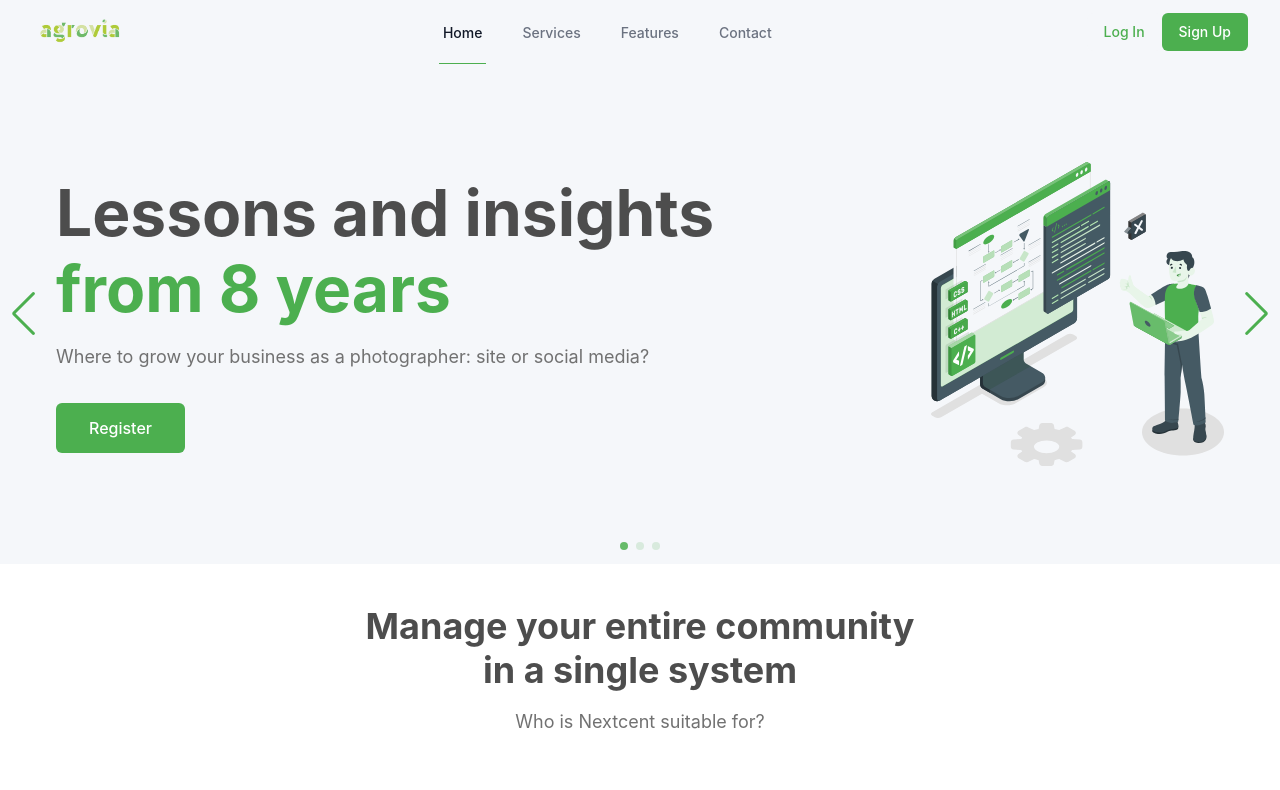
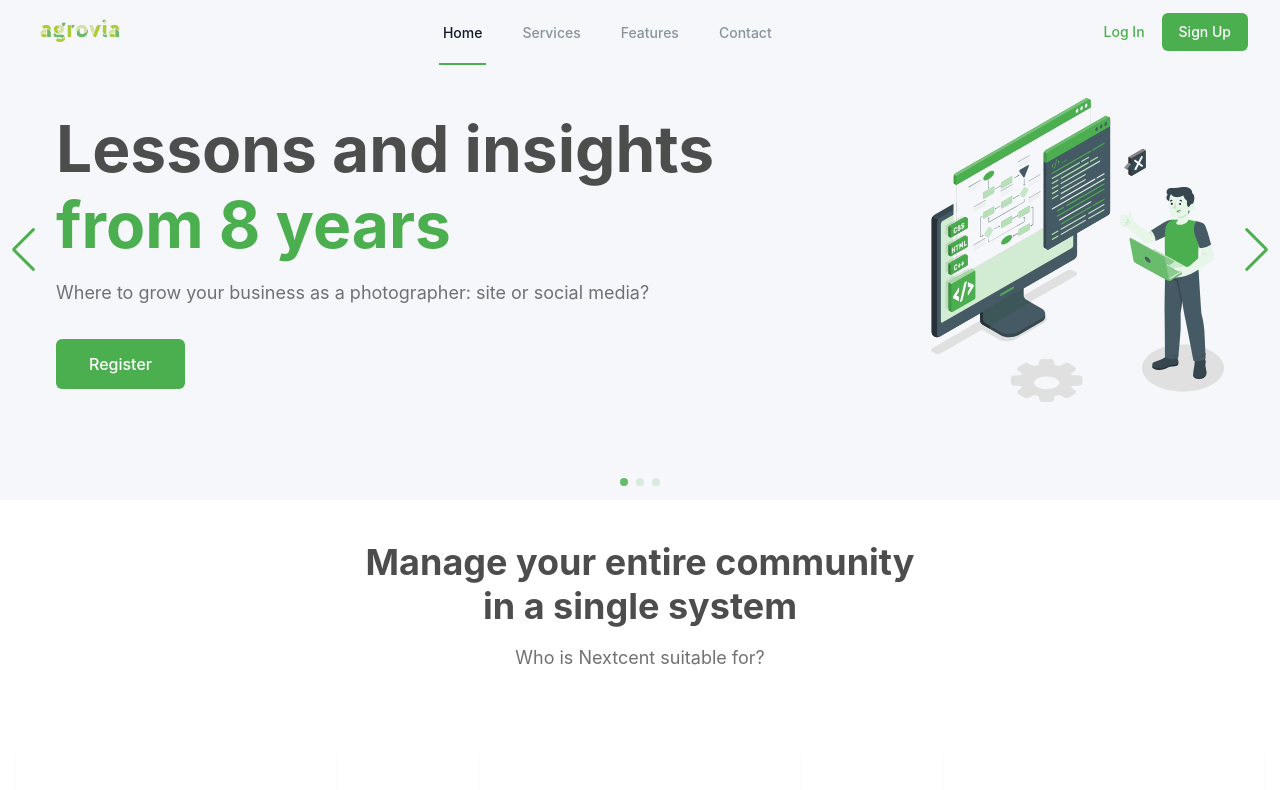
Before and after one commit to zestones/react-landing-page-template, a React (Vite) app in the folder agrovia/: page / in a window 1280 px wide. Shown: the top 790 px of the page. Built offline with nearby package versions, Linux system fonts and the light colour scheme.

Commit message:
feat: header navigation

```diff
--- a/agrovia/src/components/Achievements/Achievements.jsx
+++ b/agrovia/src/components/Achievements/Achievements.jsx
@@ -6,7 +6,7 @@ import TouchIcon from "../../assets/touch-icon.png";
 
 function Achievements() {
     return (
-        <section className="achievements bg-neutral-silver">
+        <section className="achievements bg-neutral-silver" id='achievements'>
             <div className="container mx-auto px-4 py-10 flex flex-row items-center">
                 <div className="container mx-auto px-4">
                     <h2 className="h2 text-neutral-d_grey">Helping a local <br />
--- a/agrovia/src/components/Community/Community.jsx
+++ b/agrovia/src/components/Community/Community.jsx
@@ -5,7 +5,7 @@ import FacilityIcon from '../../assets/facility-icon.png'
 
 function Community() {
     return (
-        <section className="community">
+        <section className="community" id='community'>
             <div className="container mx-auto px-4 py-10">
                 <div className="text-center">
                     <h2 className="h2 mb-4 text-neutral-d_grey">Manage your entire community <br />in a single system</h2>
--- a/agrovia/src/components/Footer/Footer.jsx
+++ b/agrovia/src/components/Footer/Footer.jsx
@@ -9,7 +9,7 @@ import TwitterIcon from '../../assets/twitter-icon.svg'
 function Footer() {
 
     return (
-        <footer className="bg-neutral-black text-white">
+        <footer className="bg-neutral-black text-white" id='footer'>
             <div className="container mx-auto flex flex-row justify-center items-center px-4 py-10 w-full">
                 <div className="flex flex-col space-y-4 w-1/4">
                     <img src={Logo} alt="Agrovia" className="w-32 h-auto" />
--- a/agrovia/src/components/Header/Header.jsx
+++ b/agrovia/src/components/Header/Header.jsx
@@ -1,8 +1,33 @@
+import { useState, useEffect } from 'react';
 import logo from '../../assets/logo.png';
 
 function Header() {
+    const [activeLink, setActiveLink] = useState('hero');
+
+    useEffect(() => {
+        const handleScroll = (event) => {
+            event.preventDefault();
+            const targetId = event.currentTarget.getAttribute('href').substring(1);
+            const targetElement = document.getElementById(targetId);
+            if (targetElement) {
+                targetElement.scrollIntoView({
+                    behavior: 'smooth',
+                    block: 'start',
+                });
+                setActiveLink(targetId);
+            }
+        };
+
+        const links = document.querySelectorAll('a[href^="#"]');
+        links.forEach(link => link.addEventListener('click', handleScroll));
+
+        return () => {
+            links.forEach(link => link.removeEventListener('click', handleScroll));
+        };
+    }, []);
+
     return (
-        <header className="bg-neutral-silver">
+        <header className="bg-neutral-silver fixed z-50 w-full">
             <div className="max-w-7xl mx-auto px-4 sm:px-6 lg:px-8">
                 <div className="flex justify-between h-16">
                     <div className="shrink-0 flex items-center">
@@ -15,26 +40,26 @@ function Header() {
                     <div className="flex">
                         <div className="hidden sm:-my-px sm:ml-6 sm:flex sm:space-x-8">
                             <a
-                                href="#"
-                                className="border-primary-primary text-gray-900 inline-flex items-center px-1 pt-1 border-b-2 text-sm font-medium"
+                                href="#hero"
+                                className={`hover:border-neutral-grey hover:text-neutral-black inline-flex items-center px-1 pt-1 border-b-2 text-sm font-medium ${activeLink === 'hero' ? 'border-primary-primary text-gray-900' : 'text-neutral-l_grey border-transparent'}`}
                             >
                                 Home
                             </a>
                             <a
-                                href="#"
-                                className="border-transparent text-gray-500 hover:border-gray-300 hover:text-gray-700 inline-flex items-center px-1 pt-1 border-b-2 text-sm font-medium"
+                                href="#community"
+                                className={`hover:border-neutral-grey hover:text-neutral-black inline-flex items-center px-1 pt-1 border-b-2 text-sm font-medium ${activeLink === 'community' ? 'border-primary-primary text-gray-900' : 'text-neutral-l_grey border-transparent'}`}
                             >
                                 Services
                             </a>
                             <a
-                                href="#"
-                                className="border-transparent text-gray-500 hover:border-gray-300 hover:text-gray-700 inline-flex items-center px-1 pt-1 border-b-2 text-sm font-medium"
+                                href="#achievements"
+                                className={`hover:border-neutral-grey hover:text-neutral-black inline-flex items-center px-1 pt-1 border-b-2 text-sm font-medium ${activeLink === 'achievements' ? 'border-primary-primary text-gray-900' : 'text-neutral-l_grey border-transparent'}`}
                             >
                                 Features
                             </a>
                             <a
-                                href="#"
-                                className="border-transparent text-gray-500 hover:border-gray-300 hover:text-gray-700 inline-flex items-center px-1 pt-1 border-b-2 text-sm font-medium"
+                                href="#footer"
+                                className={`hover:border-neutral-grey hover:text-neutral-black inline-flex items-center px-1 pt-1 border-b-2 text-sm font-medium ${activeLink === 'footer' ? 'border-primary-primary text-gray-900' : 'text-neutral-l_grey border-transparent'}`}
                             >
                                 Contact
                             </a>
--- a/agrovia/src/components/HeroSection/HeroSection.jsx
+++ b/agrovia/src/components/HeroSection/HeroSection.jsx
@@ -32,7 +32,7 @@ function HeroSection() {
     }, []);
 
     return (
-        <section className="hero">
+        <section className="hero" id='hero'>
             <div className="swiper-container">
                 <div className="swiper-wrapper">
                     <div className="swiper-slide hero-slide bg-neutral-silver">
```
